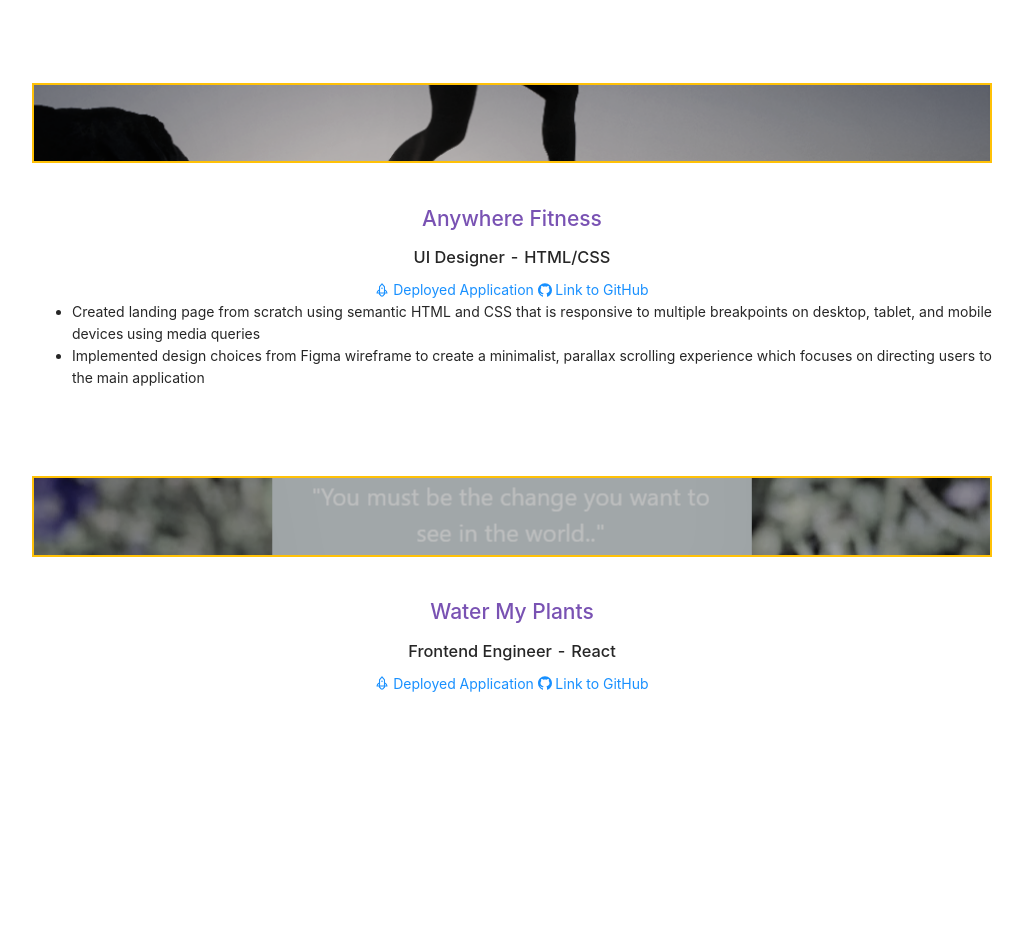
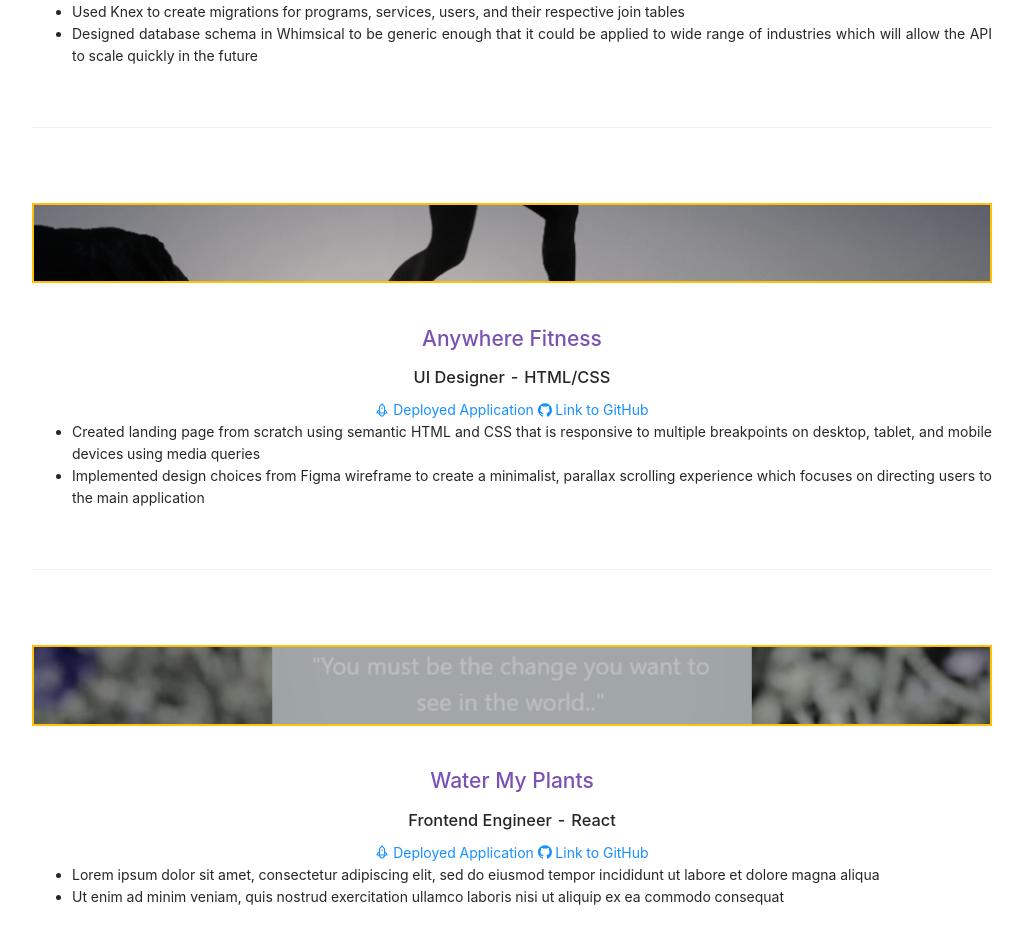
Before and after one commit to brandononeal/web-dev-portfolio, a React (Create React App) app: page /projects in a window 1280 px wide. Shown: the part 823-1766 px from the top of the page, without its empty margins (128-1151 px from the left). Before the commit the page ends 1518 px from the top, so only its background shows below. Built offline with nearby package versions, Linux system fonts and the light colour scheme; the HTML template or start-up script is replaced by a standard one.

Commit message:
added antd divider to projects component

```diff
--- a/src/components/Projects.js
+++ b/src/components/Projects.js
@@ -1,9 +1,11 @@
 import React from "react";
 import { RocketOutlined, GithubOutlined } from "@ant-design/icons";
+import { Divider } from "antd";
 
 function Projects() {
   return (
     <div className="Projects">
+      <br />
       <div className="banner section1">
         <div className="paralax" />
       </div>
@@ -43,6 +45,7 @@
       </div>
 
       <br />
+      <Divider />
       <br />
       <div className="banner section2">
         <div className="paralax" />
@@ -83,6 +86,7 @@
       </div>
 
       <br />
+      <Divider />
       <br />
       <div className="banner section3">
         <div className="paralax" />
@@ -119,6 +123,7 @@
       </div>
 
       <br />
+      <Divider />
       <br />
       <div className="banner section4">
         <div className="paralax" />
@@ -140,7 +145,20 @@
         >
           <GithubOutlined /> Link to GitHub
         </a>
+        <ul>
+          <li>
+            Lorem ipsum dolor sit amet, consectetur adipiscing elit, sed do
+            eiusmod tempor incididunt ut labore et dolore magna aliqua
+          </li>
+          <li>
+            Ut enim ad minim veniam, quis nostrud exercitation ullamco laboris
+            nisi ut aliquip ex ea commodo consequat
+          </li>
+        </ul>
       </div>
+      <br />
+      <br />
+      <br />
     </div>
   );
 }
```
